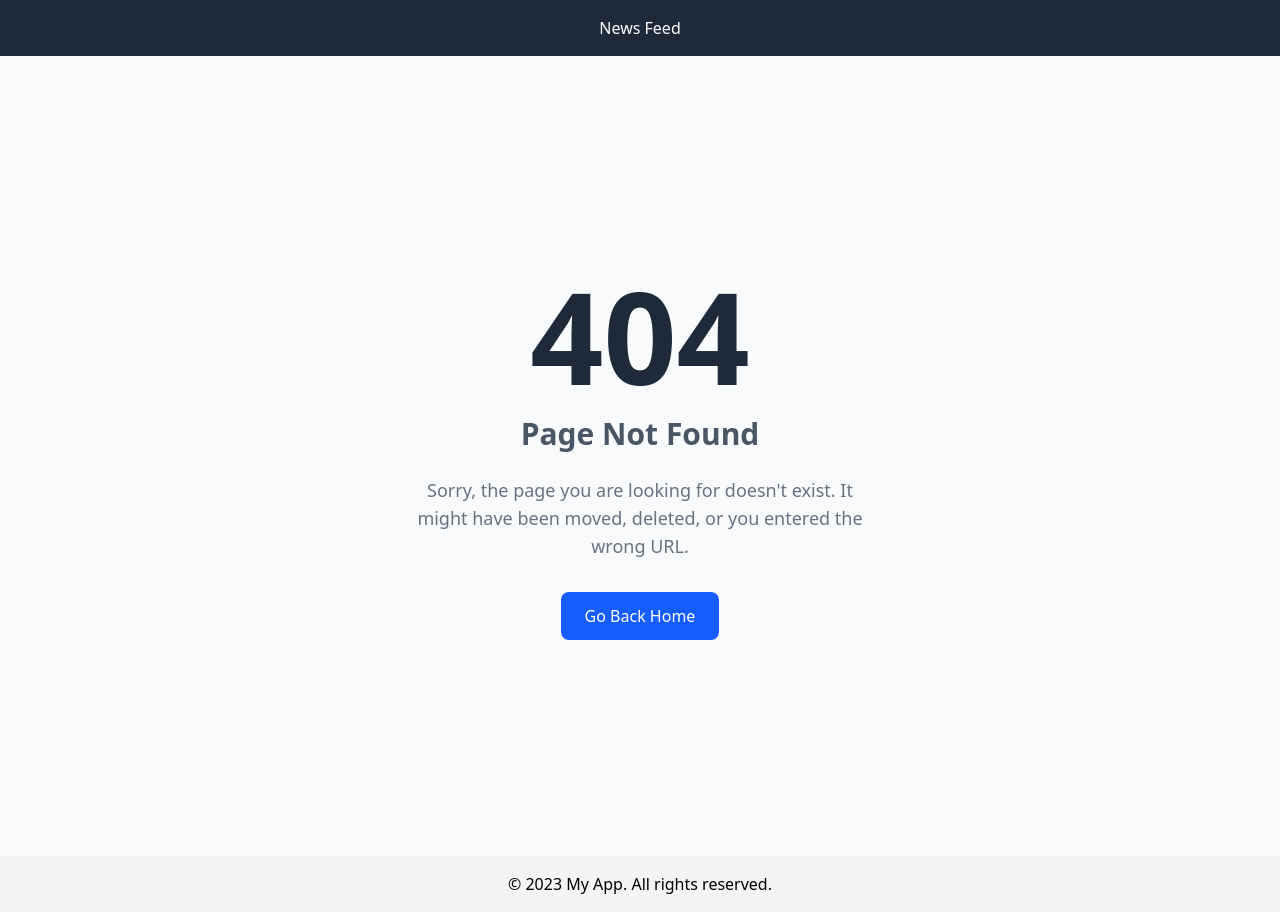
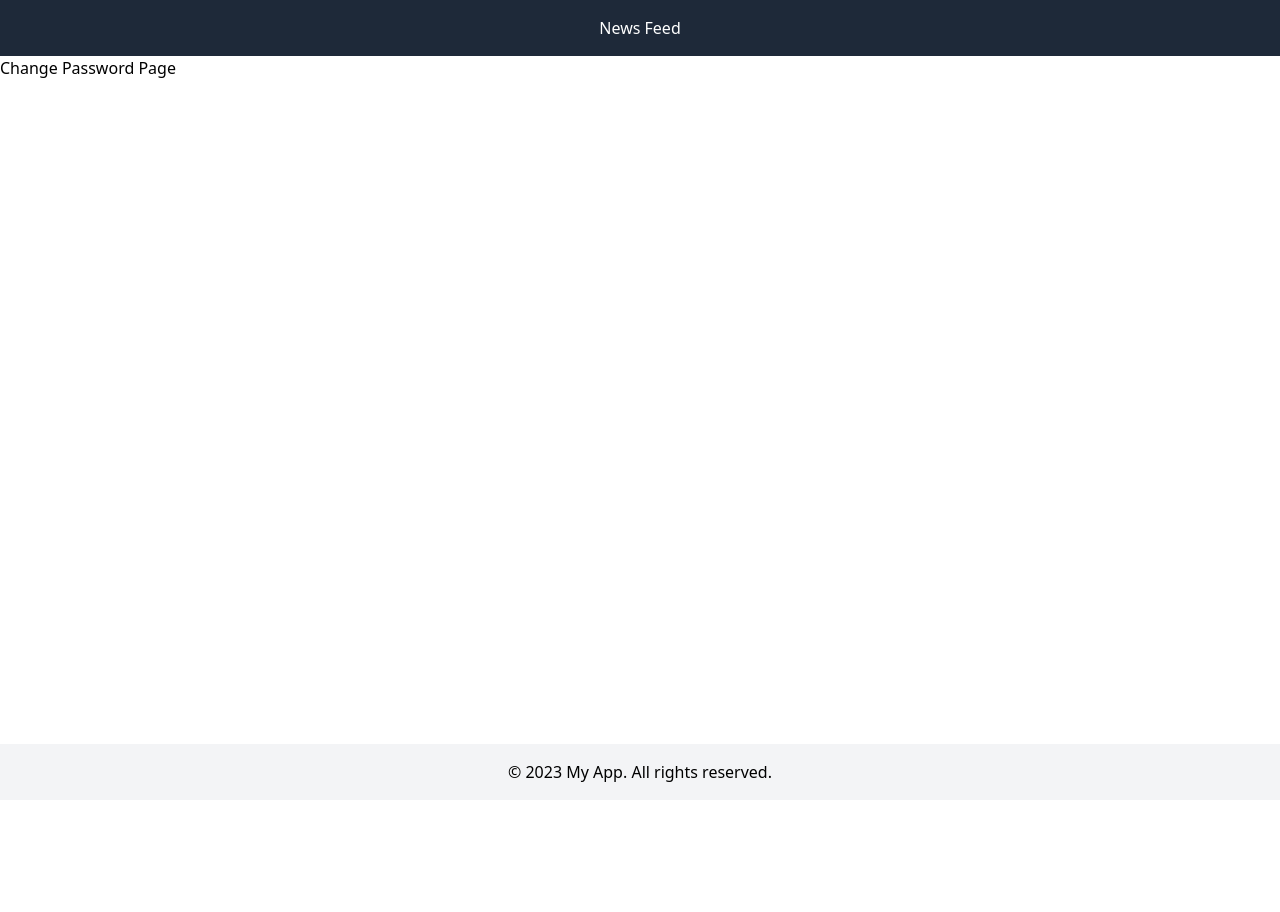
Before and after one commit to nirajkumardangi/nextjs-procodrr, a Next.js app in the folder 01-first-next-app/: page /changepassword in a window 1280 px wide. Before the commit this address had no page. After the commit the page ends 800 px from the top, so only its background shows below. Built offline with nearby package versions, Linux system fonts and the light colour scheme.

Commit message:
implement route group

```diff
--- /dev/null
+++ b/01-first-next-app/app/(auth)/changepassword/page.js
@@ -0,0 +1,5 @@
+export default function ChangePassword() {
+  return (
+    <h2>Change Password Page</h2>
+  )
+}
--- /dev/null
+++ b/01-first-next-app/app/(auth)/login/page.js
@@ -0,0 +1,5 @@
+export default function Login() {
+  return (
+    <h2>Login Page</h2>
+  )
+}
--- /dev/null
+++ b/01-first-next-app/app/(auth)/signup/page.js
@@ -0,0 +1,5 @@
+export default function SignUp() {
+  return (
+    <h2>SignUp Page</h2>
+  )
+}
```
